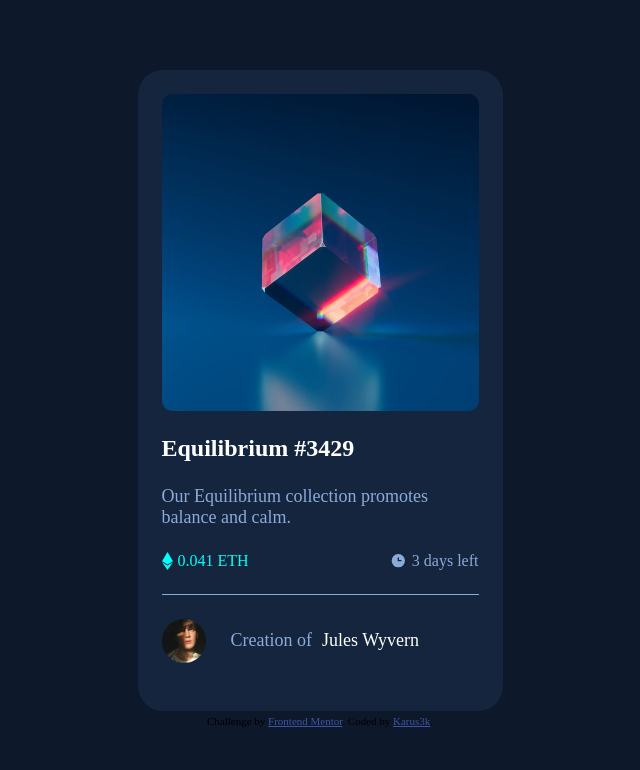
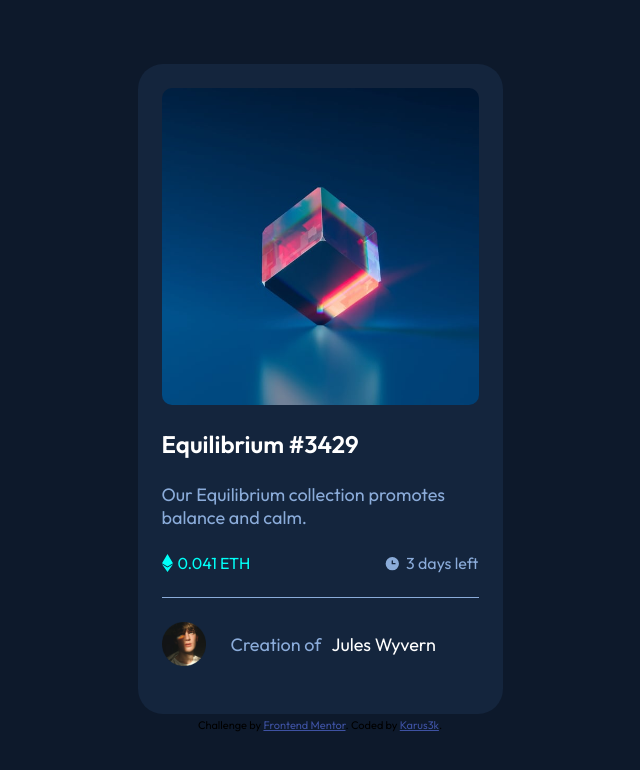
Before and after one commit to Karus3k/NFT-preview-card-component, a plain HTML site: page index.html in a window 1280 px wide. Shown: the whole page, without its empty margins (320-960 px from the left). Drawn offline with Linux system fonts and the light colour scheme.

Commit message:
second commit

```diff
--- a/index.html
+++ b/index.html
@@ -13,9 +13,9 @@
   <body class="root">
     <div class="card">
       <div class="picture"></div>
-    <h1>Equilibrium #3429</h1>
-    <p>Our Equilibrium collection promotes balance and calm.</p>
-    <nav class="value">
+      <h1 role="contentinfo">Equilibrium #3429</h1>
+      <p role="contentinfo">Our Equilibrium collection promotes balance and calm.</p>
+      <nav class="value" id="price and time to expire">
         <div class="icon-text-pair">
           <svg width="11" height="18" xmlns="http://www.w3.org/2000/svg"><path d="M11 10.216 5.5 18 0 10.216l5.5 3.263 5.5-3.262ZM5.5 0l5.496 9.169L5.5 12.43 0 9.17 5.5 0Z" fill="#00FFF8"/></svg>
           <span class="price">0.041 ETH</span>
@@ -32,7 +32,7 @@
         <span class="created-by2">Jules Wyvern</span>
       </nav>
     </div>
-  <div class="attribution">
+    <div class="attribution" role="contentinfo">
       Challenge by <a href="https://www.frontendmentor.io?ref=challenge" target="_blank">Frontend Mentor</a>.
       Coded by <a href="#">Karus3k</a>.
     </div>
--- a/style.css
+++ b/style.css
@@ -7,6 +7,7 @@
 }
 * {
     box-sizing: border-box;
+    font-family: 'Outfit', sans-serif;
     margin: 0;
     padding: 0;
 }
```
Lines whose indentation alone changed are shown as unchanged.
